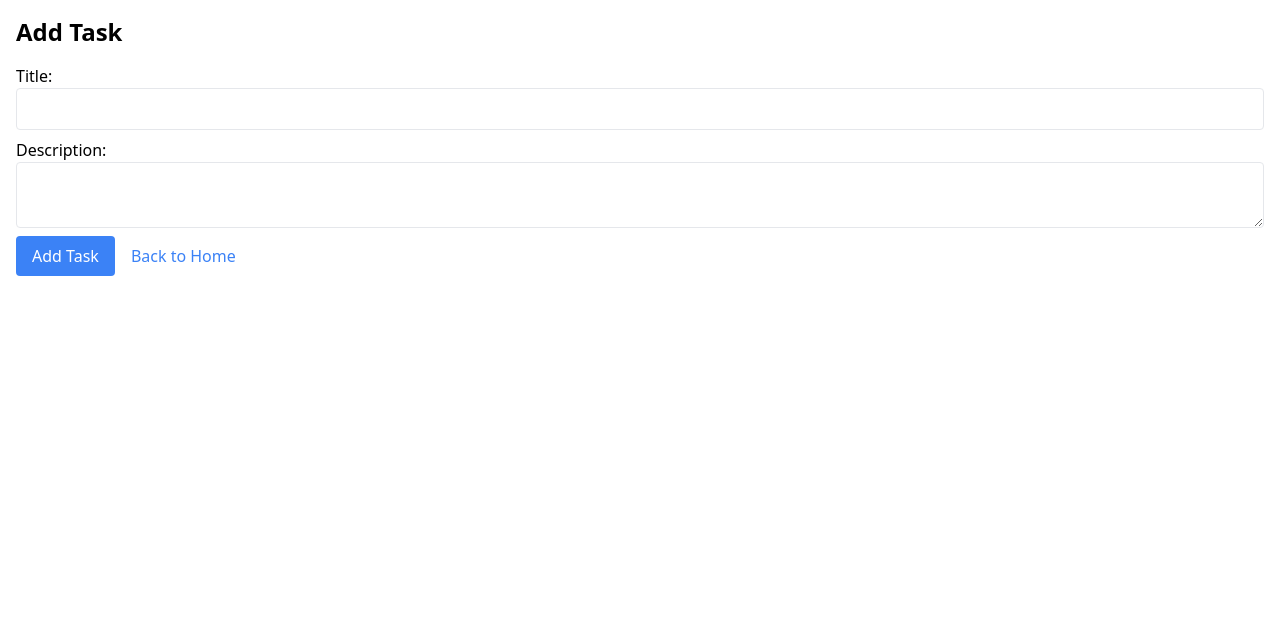
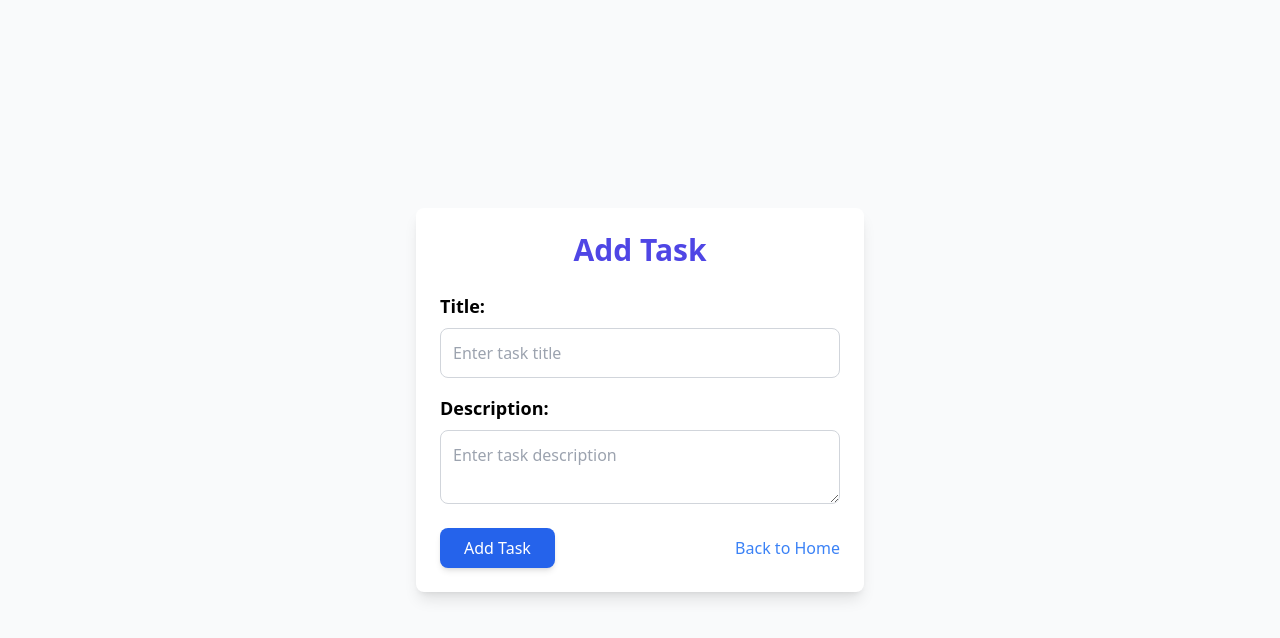
Before and after one commit to vishwarohan/To-Do-List-Manager, a React (Create React App) app: page /add in a window 1280 px wide. Shown: the top 638 px of the page. Built offline with nearby package versions, Linux system fonts and the light colour scheme.

Commit message:
Initial commit

```diff
--- a/src/pages/AddTaskPage.js
+++ b/src/pages/AddTaskPage.js
@@ -28,35 +28,37 @@ const AddTaskPage = () => {
     };
 
     return (
-        <div className="p-4">
-            <h1 className="text-2xl font-bold mb-4">Add Task</h1>
+        <div className="p-8 bg-gray-50 min-h-screen flex items-center justify-center">
+            <div className="bg-white p-6 rounded-lg shadow-lg w-full max-w-md">
+                <h1 className="text-3xl font-bold text-center text-indigo-600 mb-6">Add Task</h1>
                 <div>
-                <label className="block mb-2">
-                    Title:
+                    <label className="block text-lg font-semibold mb-2">Title:</label>
                     <input
                         type="text"
                         value={title}
                         onChange={(e) => setTitle(e.target.value)}
-                        className="block w-full p-2 border rounded"
+                        className="block w-full p-3 mb-4 border border-gray-300 rounded-lg focus:outline-none focus:ring-2 focus:ring-blue-500"
+                        placeholder="Enter task title"
                     />
-                </label>
-                <label className="block mb-2">
-                    Description:
+                    <label className="block text-lg font-semibold mb-2">Description:</label>
                     <textarea
                         value={description}
                         onChange={(e) => setDescription(e.target.value)}
-                        className="block w-full p-2 border rounded"
+                        className="block w-full p-3 mb-6 border border-gray-300 rounded-lg focus:outline-none focus:ring-2 focus:ring-blue-500"
+                        placeholder="Enter task description"
                     />
-                </label>
+                    <div className="flex justify-between items-center">
                         <button
                             onClick={handleAddTask}
-                    className="bg-blue-500 text-white px-4 py-2 rounded"
+                            className="bg-blue-600 text-white px-6 py-2 rounded-lg shadow-md hover:bg-blue-700 transition duration-300"
                         >
                             Add Task
                         </button>
-                <Link to="/" className="ml-4 text-blue-500 hover:underline">
+                        <Link to="/" className="text-blue-500 hover:text-blue-600 font-medium">
                             Back to Home
                         </Link>
+                    </div>
+                </div>
             </div>
         </div>
     );
--- a/src/pages/EditTaskPage.js
+++ b/src/pages/EditTaskPage.js
@@ -25,47 +25,53 @@ const EditTaskPage = () => {
     };
 
     if (!task) {
-        return <p>Task not found!</p>;
+        return <p className="text-center text-red-500 text-lg">Task not found!</p>;
     }
 
     return (
-        <div className="p-4">
-            <h1 className="text-2xl font-bold mb-4">Edit Task</h1>
+        <div className="p-8 bg-gray-50 min-h-screen flex items-center justify-center">
+            <div className="bg-white p-8 rounded-lg shadow-lg w-full max-w-md">
+                <h1 className="text-3xl font-bold text-center text-indigo-600 mb-6">Edit Task</h1>
                 <div>
-                <label className="block mb-2">
-                    Title:
+                    <label className="block text-lg font-semibold mb-2">Title:</label>
                     <input
                         type="text"
                         value={title}
                         onChange={(e) => setTitle(e.target.value)}
-                        className="block w-full p-2 border rounded"
+                        className="block w-full p-3 mb-4 border border-gray-300 rounded-lg focus:outline-none focus:ring-2 focus:ring-blue-500"
+                        placeholder="Enter task title"
                     />
-                </label>
-                <label className="block mb-2">
-                    Description:
+                    <label className="block text-lg font-semibold mb-2">Description:</label>
                     <textarea
                         value={description}
                         onChange={(e) => setDescription(e.target.value)}
-                        className="block w-full p-2 border rounded"
+                        className="block w-full p-3 mb-4 border border-gray-300 rounded-lg focus:outline-none focus:ring-2 focus:ring-blue-500"
+                        placeholder="Enter task description"
                     />
-                </label>
-                <label className="block mb-2">
+                    <label className="block mb-4 flex items-center">
                         <input
                             type="checkbox"
                             checked={completed}
                             onChange={() => setCompleted(!completed)}
+                            className="mr-2"
                         />
-                    Completed
+                        <span className="text-lg font-semibold">Completed</span>
                     </label>
+                    <div className="flex justify-between items-center">
                         <button
                             onClick={handleUpdateTask}
-                    className="bg-blue-500 text-white px-4 py-2 rounded"
+                            className="bg-blue-600 text-white px-6 py-2 rounded-lg shadow-md hover:bg-blue-700 transition duration-300"
                         >
                             Update Task
                         </button>
-                <Link to="/" className="ml-4 text-blue-500 hover:underline">
+                        <Link
+                            to="/"
+                            className="text-blue-500 hover:text-blue-600 font-medium"
+                        >
                             Back to Home
                         </Link>
+                    </div>
+                </div>
             </div>
         </div>
     );
--- a/src/pages/HomePage.js
+++ b/src/pages/HomePage.js
@@ -22,20 +22,36 @@ const HomePage = () => {
         fetchTasks();
     }, [dispatch]);
 
-    if (loading) return <p>Loading...</p>;
-    if (error) return <p>Error: {error}</p>;
+    if (loading) return <p className="text-center text-lg font-semibold">Loading...</p>;
+    if (error) return <p className="text-center text-red-500 text-lg">Error: {error}</p>;
 
     return (
-        <div className="p-4">
-            <h1 className="text-2xl font-bold">To-Do List</h1>
-            <Link to="/add" className="text-blue-500">Add Task</Link>
-            <ul className="mt-4">
+        <div className="p-8 bg-gray-50 min-h-screen">
+            <h1 className="text-4xl font-bold text-center text-indigo-600 mb-6">To-Do List</h1>
+            <div className="text-center mb-6">
+                <Link
+                    to="/add"
+                    className="inline-block px-6 py-2 text-white bg-blue-600 hover:bg-blue-700 rounded-lg shadow-md transition duration-300"
+                >
+                    Add Task
+                </Link>
+            </div>
+            <ul className="grid grid-cols-1 sm:grid-cols-2 md:grid-cols-3 lg:grid-cols-4 gap-6">
                 {tasks.map((task) => (
-                    <li key={task.id} className="card">
-                        <h3>{task.title}</h3>
-                        <p>{task.description}</p>
-                        <p>Status: {task.completed ? "Completed" : "Pending"}</p>
-                        <Link to={`/edit/${task.id}`} className="text-blue-500">Edit</Link>
+                    <li key={task.id} className="bg-white p-6 rounded-lg shadow-lg hover:shadow-xl transition duration-300">
+                        <h3 className="text-xl font-semibold text-gray-800 mb-2">{task.title}</h3>
+                        <p className="text-gray-600 mb-4">{task.description}</p>
+                        <p className={`text-sm font-medium ${task.completed ? 'text-green-600' : 'text-yellow-600'}`}>
+                            Status: {task.completed ? "Completed" : "Pending"}
+                        </p>
+                        <div className="mt-4">
+                            <Link
+                                to={`/edit/${task.id}`}
+                                className="text-blue-500 hover:text-blue-600 font-medium"
+                            >
+                                Edit
+                            </Link>
+                        </div>
                     </li>
                 ))}
             </ul>
```
Also changed, not shown: 1 other file (tests, documents, lock files or other folders). Lines whose indentation alone changed are shown as unchanged.
